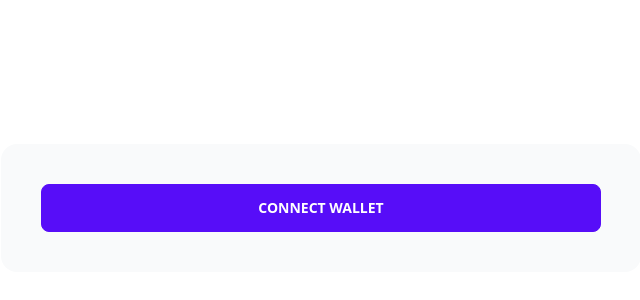
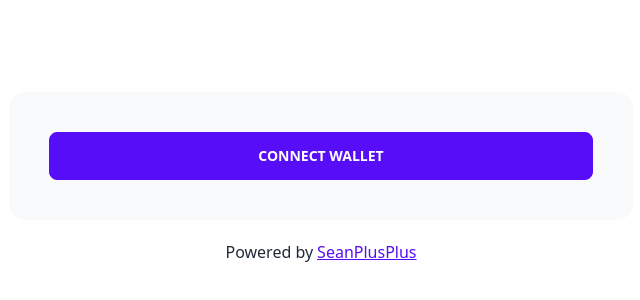
Before and after one commit to SeanPlusPlus/sign-in-with-ethereum-authentication-flow, a Next.js app: page / in a window 1280 px wide. Shown: the part 182-482 px from the top of the page, without its empty margins (319-959 px from the left). Built offline with nearby package versions, Linux system fonts and the light colour scheme.

Commit message:
add footer

```diff
--- /dev/null
+++ b/components/Footer.js
@@ -0,0 +1,17 @@
+import React from 'react'
+
+export const Footer = () => {
+  return (
+    <footer className="text-center pb-20">
+      Powered by
+      <a
+        href="https://twitter.com/seanplusplus"
+        target="_blank"
+        rel="noopener noreferrer"
+        className="link link-primary pl-1"
+      >
+        SeanPlusPlus
+      </a>
+    </footer>
+  )
+}
--- a/pages/index.js
+++ b/pages/index.js
@@ -1,8 +1,10 @@
-import React, { useState, useContext } from 'react'
+import React, { useContext } from 'react'
+import Head from 'next/head'
 import { ethers } from 'ethers'
 import Web3Modal from 'web3modal'
 import WalletConnectProvider from '@walletconnect/web3-provider'
-import { GlobalContext } from '../context/GlobalState';
+import { GlobalContext } from '../context/GlobalState'
+import { Footer } from '../components/Footer'
 
 const ConnectWallet = () => {
     const { user, setUser } = useContext(GlobalContext);
@@ -61,11 +63,21 @@ const ConnectWallet = () => {
     }
 
     return (
+
+
+      <div className="container mx-auto px-4">
+        <Head>
+          <title>Ethereum Auth Demo</title>
+          <meta name="viewport" content="width=device-width, initial-scale=1, maximum-scale=1" />
+          <meta name="description" content="Shopping Cart" />
+          <link rel="icon" href="/favicon.ico" />
+        </Head>
+
         <main className="flex h-screen text-center">
           <div className="m-auto md:w-1/2">
             <div className="grid grid-cols-1 lg:p-10 lg:bg-base-200 rounded-box mb-5">
             { !connection && (
-              <button className="btn btn-primary" onClick={connect}> Connect Wallet</button>
+                <button className="btn btn-primary" onClick={connect}>Connect Wallet</button>
             )}
             { connection && !loggedIn && (
                 <button className="btn btn-primary" onClick={signIn}>Sign In</button>
@@ -75,8 +87,10 @@ const ConnectWallet = () => {
                 <h1 className="text-2xl font-bold lg:text-4xl">Welcome, {ensName ? ensName : address}</h1>
             )}
             </div>
+            <Footer />
           </div>
         </main>
+      </div>
     )
 }
 
```
Lines whose indentation alone changed are shown as unchanged.
